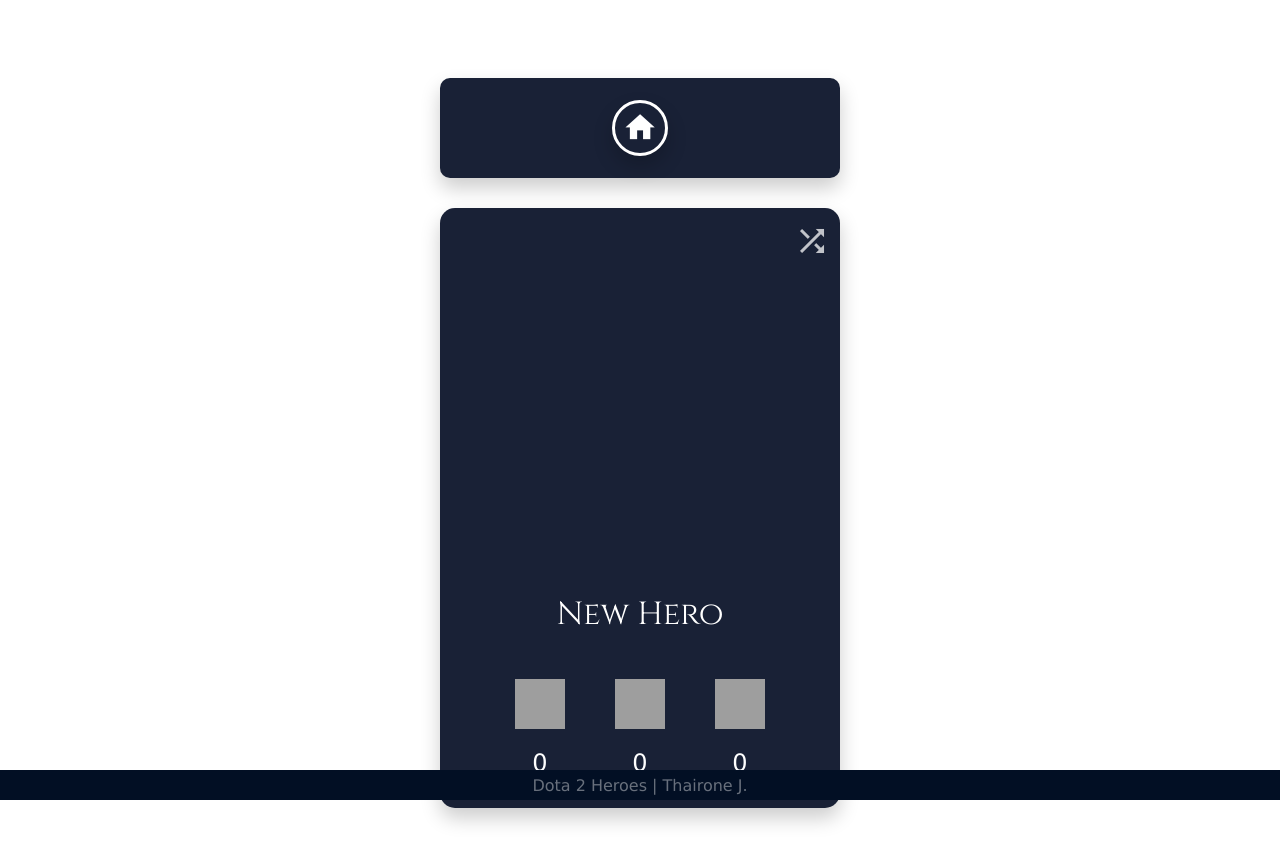
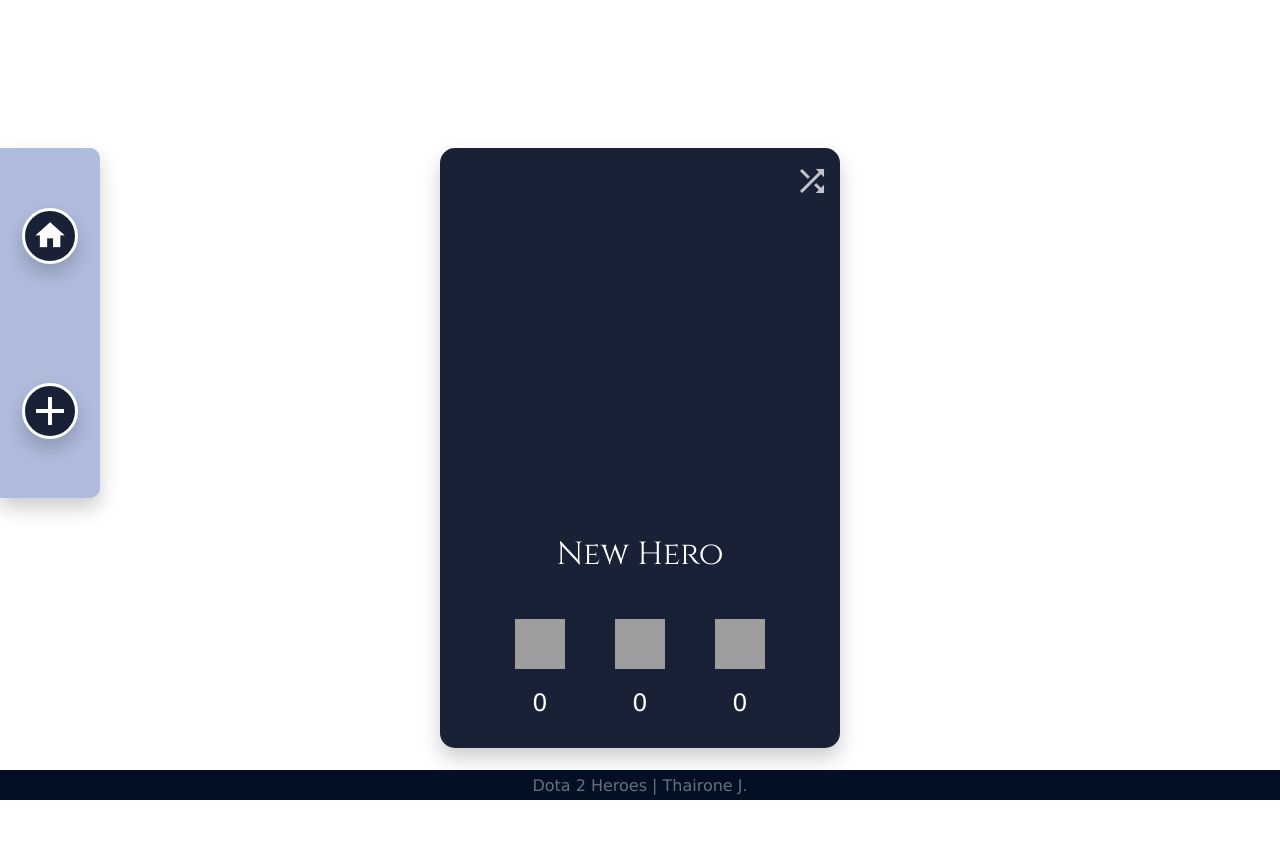
Before and after one commit to Thairone-J/dota2HeroSearch, a website: page index.html in a window 1280 px wide. Both pictures are taken after a click on the element "add". Drawn offline with Linux system fonts and the light colour scheme; no server answers; grey boxes are pictures that could not be loaded.

Commit message:
Add Controls menu

```diff
--- a/script.js
+++ b/script.js
@@ -6,21 +6,19 @@ console.info('Heroes data is avaible: ' + heroesDataAvaible);
 const app = document.getElementById('app');
 
 document.addEventListener('DOMContentLoaded', function () {
+  renderControlsContainer();
   renderHomePage();
 });
 
 function renderHomePage() {
   removeHomeElementsIfExist();
-  renderHeroEditorButton();
   renderSearchContainer();
 
   function removeHomeElementsIfExist() {
-    const controlsContainer = document.getElementById('controlsContainer');
     const heroPreviewContainer = document.getElementById('heroPreviewContainer');
-    const editorButton = document.getElementById('heroEditorButton');
     const searchContainer = document.getElementById('searchContainer');
 
-    const elements = [controlsContainer, heroPreviewContainer, editorButton, searchContainer];
+    const elements = [heroPreviewContainer, searchContainer];
 
     elements.forEach((element) => {
       if (element) {
@@ -37,6 +35,7 @@ function renderPreviewContainer() {
 }
 
 function renderHeroEditorButton() {
+  const controlsContainer = document.getElementById('controlsContainer');
   const heroEditorButton = document.createElement('div');
   heroEditorButton.className = 'hero-editor-button';
   heroEditorButton.id = 'heroEditorButton';
@@ -45,7 +44,7 @@ function renderHeroEditorButton() {
   icon.textContent = 'add';
   heroEditorButton.appendChild(icon);
 
-  app.appendChild(heroEditorButton);
+  controlsContainer.appendChild(heroEditorButton);
   heroEditorButton.addEventListener('click', function () {
     showHeroEditor();
   });
@@ -169,8 +168,11 @@ function showHeroEditor() {
 
   const emptyHero = { name: 'New Hero', mainAttr: undefined, agi: 0, str: 0, intel: 0 };
   currentHero = emptyHero;
-  renderHeroCard();
-  showHero();
+  const heroPreviewContainer = document.getElementById('heroPreviewContainer');
+  if (!heroPreviewContainer) {
+    renderHeroCard();
+    showHero();
+  }
 }
 
 function searchHero(queryHero) {
@@ -257,9 +259,8 @@ function renderHeroCard() {
   heroCard.id = 'heroCard';
 
   const searchContainer = document.getElementById('searchContainer');
-  const editorButton = document.getElementById('heroEditorButton');
 
-  const elements = [searchContainer, editorButton];
+  const elements = [searchContainer];
 
   elements.forEach((element) => {
     if (element) {
@@ -270,7 +271,6 @@ function renderHeroCard() {
   heroPreviewContainer.appendChild(heroCard);
   // renderSkills();
   //renderReturnButton();
-  renderControlsContainer();
   renderShuffleButton();
 }
 
@@ -361,12 +361,13 @@ function renderShuffleButton() {
 }
 
 function renderControlsContainer() {
+  const mainContainer = document.getElementById('mainContainer');
   const controlsContainer = document.createElement('div');
   controlsContainer.className = 'controls-container';
   controlsContainer.id = 'controlsContainer';
-  const heroPreviewContainer = document.getElementById('heroPreviewContainer');
-  app.insertBefore(controlsContainer, heroPreviewContainer);
+  mainContainer.appendChild(controlsContainer);
   renderReturnButton();
+  renderHeroEditorButton();
 }
 
 function renderReturnButton() {
--- a/style.css
+++ b/style.css
@@ -12,6 +12,8 @@ body {
   justify-content: center;
   width: 1280px;
   height: 900px;
+  flex-direction: column;
+
 }
 
 .footer {
@@ -32,31 +34,37 @@ body {
 }
 
 .app {
+
   height: 800px;
   min-width: 800px;
   display: flex;
   align-items: center;
-  justify-content: flex-end;
-  flex-direction: column;
+  justify-content: center;
 }
 
 .hero-preview-container {
   display: flex;
-  flex-direction: column;
   align-items: center;
+  justify-content: center;
   width: 800px;
-  height: 650px;
+  height: 900px;
 }
 
 .controls-container {
-  width: 50%;
-  height: 100px;
+
+
+  width: 100px;
+  height: 350px;
   display: flex;
-  justify-content: center;
+  justify-content: space-around;
   align-items: center;
-
-  background: #192136;
-  border-radius: 10px;
+  flex-direction: column;
+  transform: translateY(-120px);
+  position: fixed;
+  left: 0;
+  background: rgb(176, 188, 222);
+  backdrop-filter: blur(10px);
+  border-radius: 0 10px 10px 0 ;
   margin-bottom: 30px;
   box-shadow: 0 10px 20px rgba(0, 0, 0, 0.2);
   animation: fadeIn 1s ease-out;
@@ -92,22 +100,33 @@ body {
 }
 
 .hero-editor-button {
+  animation: fadeIn 1s ease-out;
   width: 50px;
   height: 50px;
-  font-size: 48px;
+  border-color: white;
+  border-style: solid;
+  display: flex;
+  justify-content: center;
+  align-items: center;
+  border-radius: 100%;
+  background-color: rgb(25, 33, 54);
+  box-shadow: 0 10px 20px rgba(0, 0, 0, 0.2);
+  transition: transform 0.3s ease, box-shadow 0.5s ease;
   cursor: pointer;
 }
 
+.hero-editor-button:hover{
+  transform: scale(95%);
+  box-shadow: 0 10px 20px rgba(0, 0, 0, 0.4);
+}
+
 .hero-editor-button i {
-  color: rgb(0, 0, 0);
+  color: white;
   font-size: 3rem;
   transition: transform 300ms ease;
-  animation: fadeInRotate 1.5s;
+  animation: fadeIn 1.5 ease-out;
 }
 
-.hero-editor-button i:hover {
-  transform: scale(110%);
-}
 
 .hero-card {
   animation: fadeIn 1s ease-out;
@@ -265,6 +284,7 @@ body {
 }
 
 .search-container {
+  transform: translateY(250px);
   flex-direction: column-reverse;
   display: flex;
   align-items: center;
@@ -379,7 +399,7 @@ body {
 
 @keyframes fadeInRotate {
   from {
-    opacity: 0;
+  opacity: 0;
     transform: rotate(0deg);
   }
   to {
```
